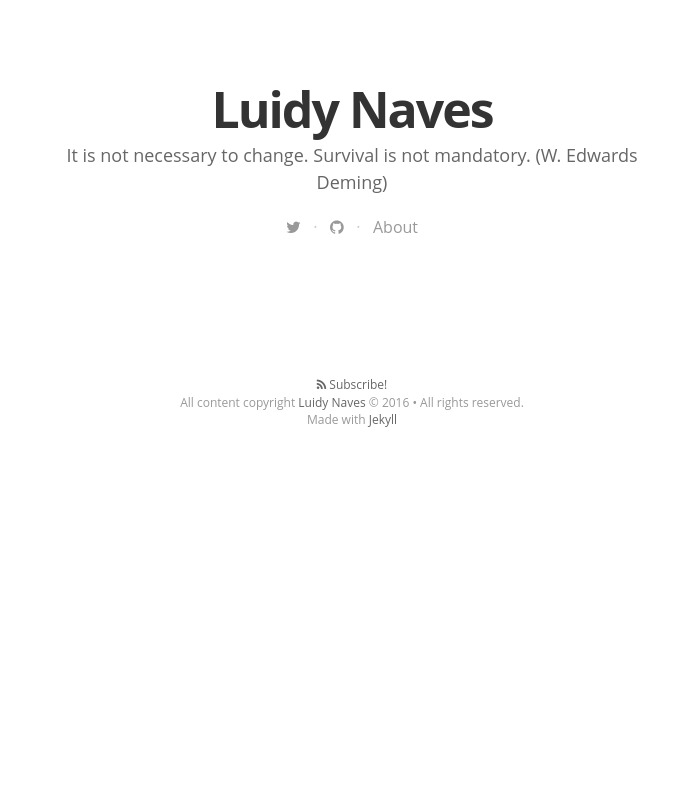
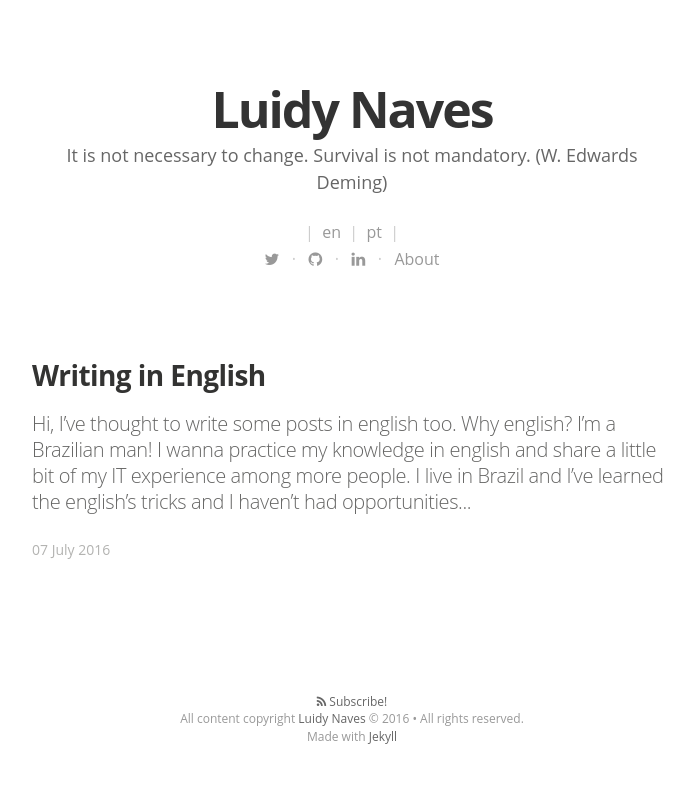
Before and after one commit to luidymorais/luidymorais.github.io, a Jekyll site: the page built from index_en.html, in a window 1280 px wide. Shown: the part 550-1344 px from the top of the page, without its empty margins (288-982 px from the left). Built offline with Jekyll 4.4.1, drawn with Linux system fonts in a browser that asks for light colours; nearby versions of some CDN libraries; some web fonts are replaced; before the commit the page ends 1027 px from its top, so only the background shows below that.

Commit message:
starting english

```diff
--- a/_config.yml
+++ b/_config.yml
@@ -66,12 +66,12 @@ social:
     share_title: ?text=
     share_link: "&amp;url="
 
-#  - icon:	facebook
-#    url:	https://facebook.com/???
-#    desc: Connect with me facebook
-#    share_url: https://www.facebook.com/sharer.php
-#    share_title: ?t=
-#    share_link: "&amp;u="
+  - icon: facebook
+    url:
+    desc:
+    share_url: https://www.facebook.com/sharer.php
+    share_title: ?t=
+    share_link: "&amp;u="
 
   - icon:	github
     url:	https://github.com/luidynaves
@@ -80,6 +80,12 @@ social:
     share_title:
     share_link:
 
+  - icon:	linkedin
+    url:	https://br.linkedin.com/in/luidy
+    desc:
+    share_url: https://www.linkedin.com/shareArticle
+    share_title:
+    share_link: "?url="
 #  - icon:	google-plus
 #    url:	https://google.com/???
 #    desc:	Add me on google+
--- a/_drafts/en/2016-06-24-mongodb-driver-in-windows.markdown
+++ b/_drafts/en/2016-07-12-mongodb-driver-in-windows.markdown
@@ -2,7 +2,7 @@
 layout: post
 title:  "Node.js: C++ node-gyp's dependency"
 ref: nodejsmongodbnodegyp
-date:   2016-06-16 07:03:44 -0300
+date:   2016-07-12 07:03:44 -0300
 lang: en
 image: /assets/article_images/2015-07-18-Nodejs-mongodb-driver-no-windows/IMG_20150921_120519223.jpg
 ---
@@ -12,11 +12,11 @@ Hi
 
 I wrote a seemed post in portuguese last year. I guess this trick is useful.
 
-I was coursing MongoDB with Node.js at MongoDB Univerity and I needed install the MongoDB driver in Windows. So, I came across node-gyp's problem because MongoDB driver needs compile natively.
+I was coursing MongoDB with Node.js at MongoDB Univerity and I needed install the MongoDB driver in Windows. So, I came across node-gyp's problem because MongoDB driver needs to compile natively.
 
 Node-gyp is a Node.js tool to compile natively the addon modules. The node-gyp usually execute the C++'s MSBuild to compile the MongoDB driver.
 
-Sometimes node-gyp doesn't find the C++ compiler, so we need put a msvs_version parameter in a npm command line install.
+Sometimes node-gyp doesn't find the C++ compiler, so we need put a msvs_version parameter in a npm command line to install it.
 
 {% highlight shell %}
 npm install --msvs_version=2013 mongodb
--- a/_drafts/en/2016-06-16-acessing-the-ssh-server-through-mac-terminal.markdown
+++ b/_drafts/en/2016-07-15-acessing-the-ssh-server-through-mac-terminal.markdown
@@ -2,7 +2,7 @@
 layout: post
 title:  "SSH in Mac OS terminal"
 ref: sshMacOSTerminal
-date:   2016-06-16 07:03:44 -0300
+date:   2016-07-15 07:03:44 -0300
 lang: en
 ---
 
--- a/_includes/content.html
+++ b/_includes/content.html
@@ -11,13 +11,13 @@
     <h1 class="blog-title">{{ site.title[page.lang] }}</h1>
     <h2 class="blog-description">{{ site.description[page.lang] }}</h2>
     <div class="custom-links">
-      <!--<div class="wrapper" style="text-align: center; line-height: 2em">
+      <div class="wrapper" style="text-align: center; line-height: 2em">
         {% assign posts=site.posts | where:"ref", page.ref | sort: 'lang' %}
         {% for post in posts %} <a href="{{ post.url }}" class="{{ post.lang }}">{{ post.lang }}</a> {% endfor %}
         <span>&nbsp;|&nbsp;</span>
         {% assign pages=site.pages | where:"ref", page.ref | sort: 'lang' %}
         {% for page in pages %} <a href="{{ page.url }}" class="{{ page.lang }}">{{ page.lang }}</a> <span>&nbsp;|&nbsp;</span>{% endfor %}
-      </div>-->
+      </div>
 
       {% for social in site.social %}
         {% if social.url %}
--- a/_layouts/post.html
+++ b/_layouts/post.html
@@ -57,7 +57,7 @@
           <section class="share">
             {% for social in site.social %}
               {% if social.share_url != null %}
-                <a class="icon-{{ social.icon }}" href="{{ social.share_url }}{{ social.share_title }}{{page.title | cgi_escape}}{{ social.share_link }}{{site.url}}{{page.id}}"
+                <a class="icon-{{ social.icon }}" href="{{ social.share_url }}{{ social.share_title }}{% if social.share_title != null %}{{page.title | cgi_escape}}{% endif %}{{ social.share_link }}{{site.url}}{{page.id}}"
                   onclick="window.open(this.href, '{{ social.icon }}-share', 'width=550,height=255');return false;">
                 <i class="fa fa-{{ social.icon }}"></i><span class="hidden">{{ social.icon }}</span>
                 </a>
--- /dev/null
+++ b/_posts/en/2016-07-07-start-here-en.markdown
@@ -0,0 +1,22 @@
+---
+layout: post
+title:  "Writing in English"
+ref: welcomeEnglish
+date:   2016-07-07 07:03:44 -0300
+lang: en
+image: /assets/article_images/2016-07-07-start-write-in-english/ocean_avenue_miami_beach.jpg
+---
+
+Hi,
+
+
+I've thought to write some posts in english too. Why english? I'm a Brazilian man!
+
+I wanna practice my knowledge in english and share a little bit of my IT experience among more people.
+
+I live in Brazil and I've learned the english's tricks and I haven't had opportunities to practice them, I believe I can do this writing.
+
+Probably I'll make mistakes and if you see one, you don't hesitate, please, tell me.
+
+
+See ya...
```
Also changed, not shown: _drafts/en/2016-06-16-start-here.markdown (deleted, +0 -19 lines), _posts/pt/2016-07-07-start-here-pt.markdown (added, +22 -0 lines), assets/article_images/2016-07-07-start-write-in-english/ocean_avenue_miami_beach.jpg (added), 1 other file.
